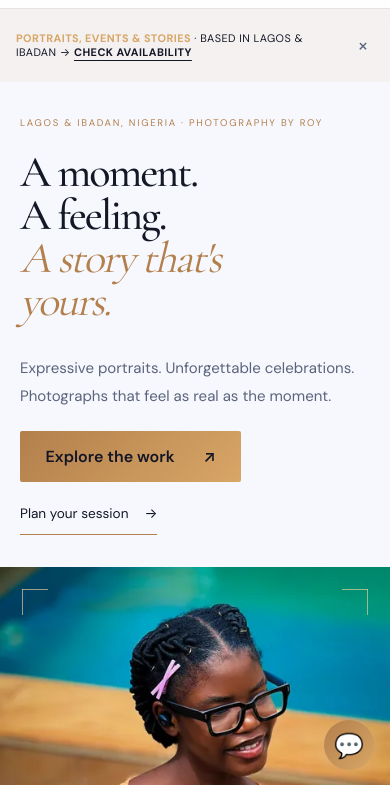
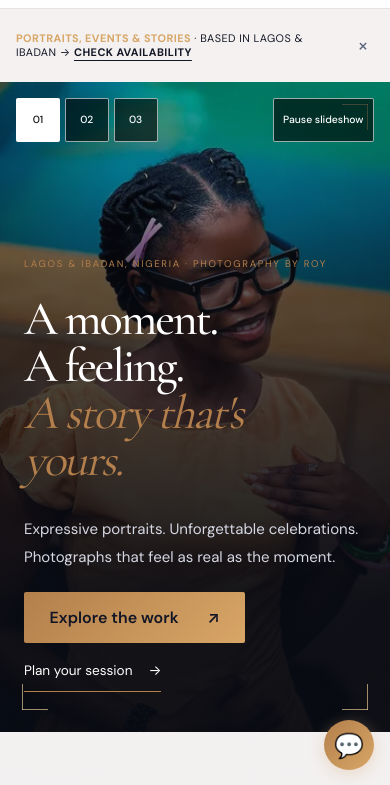
Before and after one commit to oluwanifmei/photograhphedbyroy1, a website: page index.html in a window 390 px wide. Shown: the part 58-843 px from the top of the page. Drawn offline with nearby package versions, Linux system fonts and the light colour scheme; no server answers.

Commit message:
Restore mobile photo overlay and move slideshow controls

```diff
--- a/refinements.css
+++ b/refinements.css
@@ -403,18 +403,18 @@ main, .page, .header-inner, .editorial-hero > *, .booking-grid > *, .contact-gri
   .drop-card > img { height: 210px; }
 }
 @media (max-width: 760px) {
-  .editorial-hero { display: flex; flex-direction: column; min-height: 0; color: var(--text); }
-  .hero-editorial-copy { order: 0; align-self: stretch; padding: 2rem 1.25rem; background: var(--bg-top); }
-  .hero-editorial-copy h1 { color: var(--text); font-size: clamp(2.75rem,11vw,4rem); }
-  .hero-editorial-copy .eyebrow { margin-bottom: 1.25rem; line-height: 1.8; }
-  .hero-intro { color: var(--muted); max-width: 34rem; }
-  .hero-editorial-actions { gap: .75rem 1.25rem; align-items: center; }
-  .hero-editorial-actions .hero-text-link { color: var(--text); }
-  .hero-editorial-photo { order: 1; grid-area: auto; min-height: 0; height: clamp(410px,120vw,600px); aspect-ratio: auto; }
-  .hero-editorial-photo > img { object-position: center 30%; }
-  .hero-editorial-photo::after { inset: 65% 0 0; background: linear-gradient(transparent,rgba(0,0,0,.75)); }
-  .hero-editorial-photo figcaption { display: flex; bottom: 1.25rem; gap: .75rem; font-size: .52rem; }
-  .hero-slide-controls { bottom: 3.75rem; left: 1rem; right: 1rem; }
+  .editorial-hero { display: grid; grid-template-columns: minmax(0,1fr); min-height: 650px; color: #f4f7ff; }
+  .hero-editorial-copy { grid-area: 1/1; z-index: 2; align-self: end; padding: 6rem 1.5rem 2.5rem; background: transparent; }
+  .hero-editorial-copy h1 { color: #fff; font-size: clamp(3rem,11vw,4.5rem); }
+  .hero-editorial-copy .eyebrow { margin-bottom: 1.5rem; line-height: 1.8; }
+  .hero-intro { color: #d5d7e2; max-width: 34rem; }
+  .hero-editorial-actions { gap: .5rem 1.25rem; align-items: center; }
+  .hero-editorial-actions .hero-text-link { color: #fff; }
+  .hero-editorial-photo { grid-area: 1/1; min-height: 650px; height: auto; aspect-ratio: auto; }
+  .hero-editorial-photo > img { object-position: 65% 25%; }
+  .hero-editorial-photo::after { inset: 0; background: linear-gradient(180deg,rgba(8,11,19,.08),rgba(8,11,19,.62) 30%,rgba(8,11,19,.95) 80%); }
+  .hero-editorial-photo figcaption { display: none; }
+  .hero-slide-controls { top: 1rem; bottom: auto; left: 1rem; right: 1rem; }
   .hero-slide-controls button { padding-inline: .6rem; font-size: .65rem; }
   .page-header h1, .page-header h2 { font-size: clamp(2rem,9vw,3rem); line-height: 1.15; }
   .simple-booking h2 { font-size: clamp(1.9rem,8vw,2.6rem); }
@@ -435,8 +435,6 @@ main, .page, .header-inner, .editorial-hero > *, .booking-grid > *, .contact-gri
   .drop-card > img { height: auto; aspect-ratio: 4/5; }
 }
 @media (max-width: 380px) {
-  .hero-editorial-actions { align-items: stretch; flex-direction: column; }
-  .hero-editorial-actions .button { justify-content: space-between; }
   .hero-slide-controls { gap: .4rem; }
   .hero-slide-controls button { min-width: 40px; padding-inline: .4rem; }
 }
```
